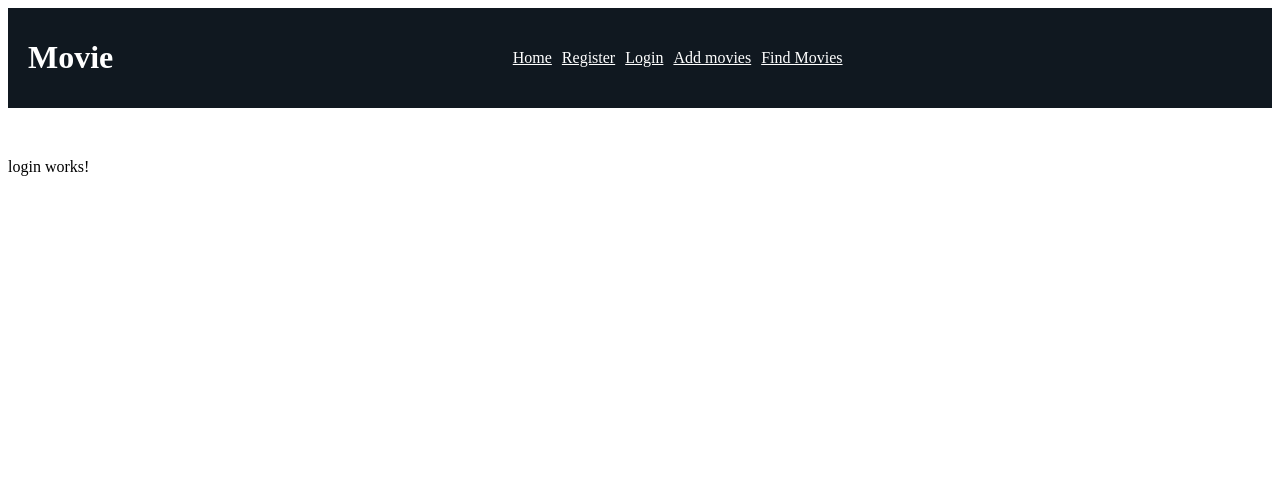
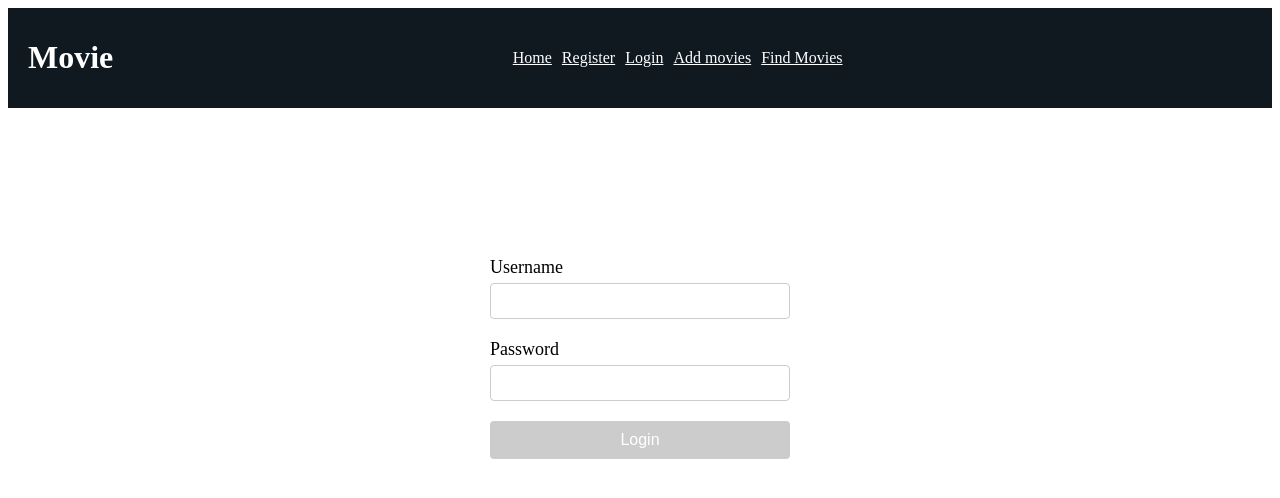
Before and after one commit to AlexandruJurju/Movie-NET, an Angular app in the folder Movie-Net-Frontend/: page /login in a window 1280 px wide. Shown: the top 498 px of the page. Built offline with nearby package versions, Linux system fonts and the light colour scheme.

Commit message:
added login and register html and css

```diff
--- a/Movie-Net-Frontend/src/app/pages/login/login.component.css
+++ b/Movie-Net-Frontend/src/app/pages/login/login.component.css
@@ -0,0 +1,45 @@
+.form-container {
+  display: grid;
+  place-items: center;
+  height: 50vh;
+}
+
+.login-form {
+  width: 300px;
+}
+
+.form-group {
+  margin-bottom: 20px;
+}
+
+label {
+  display: block;
+  font-size: 18px;
+  margin-bottom: 5px;
+}
+
+input {
+  width: 100%;
+  padding: 8px;
+  box-sizing: border-box;
+  border: 1px solid #ccc;
+  border-radius: 4px;
+  font-size: 16px;
+}
+
+button {
+  width: 100%;
+  padding: 10px;
+  box-sizing: border-box;
+  border: none;
+  border-radius: 4px;
+  background-color: #007bff;
+  color: white;
+  font-size: 16px;
+  cursor: pointer;
+}
+
+button:disabled {
+  background-color: #ccc;
+  cursor: not-allowed;
+}
--- a/Movie-Net-Frontend/src/app/pages/login/login.component.html
+++ b/Movie-Net-Frontend/src/app/pages/login/login.component.html
@@ -1 +1,15 @@
-<p>login works!</p>
+<div class="form-container">
+  <form [formGroup]="form" (ngSubmit)="onSubmit()" class="login-form">
+    <div class="form-group">
+      <label for="username">Username</label>
+      <input type="text" id="username" formControlName="username" required>
+    </div>
+
+    <div class="form-group">
+      <label for="password">Password</label>
+      <input type="password" id="password" formControlName="password" required>
+    </div>
+
+    <button type="submit" [disabled]="!form.valid">Login</button>
+  </form>
+</div>
--- a/Movie-Net-Frontend/src/app/pages/login/login.component.ts
+++ b/Movie-Net-Frontend/src/app/pages/login/login.component.ts
@@ -1,12 +1,24 @@
-import { Component } from '@angular/core';
+import {Component, inject} from '@angular/core';
+import {FormBuilder, ReactiveFormsModule, Validators} from "@angular/forms";
 
 @Component({
   selector: 'app-login',
   standalone: true,
-  imports: [],
+  imports: [
+    ReactiveFormsModule
+  ],
   templateUrl: './login.component.html',
   styleUrl: './login.component.css'
 })
 export class LoginComponent {
+  fb = inject(FormBuilder);
 
+  form = this.fb.nonNullable.group({
+    username: ['', Validators.required],
+    password: ['', Validators.required]
+  });
+
+  onSubmit() {
+
+  }
 }
--- a/Movie-Net-Frontend/src/app/pages/register/register.component.css
+++ b/Movie-Net-Frontend/src/app/pages/register/register.component.css
@@ -0,0 +1,45 @@
+.form-container {
+  display: grid;
+  place-items: center;
+  height: 50vh;
+}
+
+.login-form {
+  width: 300px;
+}
+
+.form-group {
+  margin-bottom: 20px;
+}
+
+label {
+  display: block;
+  font-size: 18px;
+  margin-bottom: 5px;
+}
+
+input {
+  width: 100%;
+  padding: 8px;
+  box-sizing: border-box;
+  border: 1px solid #ccc;
+  border-radius: 4px;
+  font-size: 16px;
+}
+
+button {
+  width: 100%;
+  padding: 10px;
+  box-sizing: border-box;
+  border: none;
+  border-radius: 4px;
+  background-color: #007bff;
+  color: white;
+  font-size: 16px;
+  cursor: pointer;
+}
+
+button:disabled {
+  background-color: #ccc;
+  cursor: not-allowed;
+}
--- a/Movie-Net-Frontend/src/app/pages/register/register.component.html
+++ b/Movie-Net-Frontend/src/app/pages/register/register.component.html
@@ -1 +1,20 @@
-<p>register works!</p>
+<div class="form-container">
+  <form [formGroup]="form" (ngSubmit)="onSubmit()" class="login-form">
+    <div class="form-group">
+      <label for="username">Username</label>
+      <input type="text" id="username" formControlName="username" required>
+    </div>
+
+    <div class="form-group">
+      <label for="email">Email</label>
+      <input type="email" id="email" formControlName="email" required>
+    </div>
+
+    <div class="form-group">
+      <label for="password">Password</label>
+      <input type="password" id="password" formControlName="password" required>
+    </div>
+
+    <button type="submit" [disabled]="!form.valid">Register</button>
+  </form>
+</div>
--- a/Movie-Net-Frontend/src/app/pages/register/register.component.ts
+++ b/Movie-Net-Frontend/src/app/pages/register/register.component.ts
@@ -1,12 +1,26 @@
-import { Component } from '@angular/core';
+import {Component, inject} from '@angular/core';
+import {FormBuilder, ReactiveFormsModule, Validators} from "@angular/forms";
 
 @Component({
   selector: 'app-register',
   standalone: true,
-  imports: [],
+  imports: [
+    ReactiveFormsModule
+  ],
   templateUrl: './register.component.html',
   styleUrl: './register.component.css'
 })
 export class RegisterComponent {
+  fb = inject(FormBuilder);
 
+  // validate form data
+  form = this.fb.nonNullable.group({
+    username: ['', Validators.required],
+    email: ['', Validators.required],
+    password: ['', Validators.required]
+  });
+
+  onSubmit() {
+
+  }
 }
```
